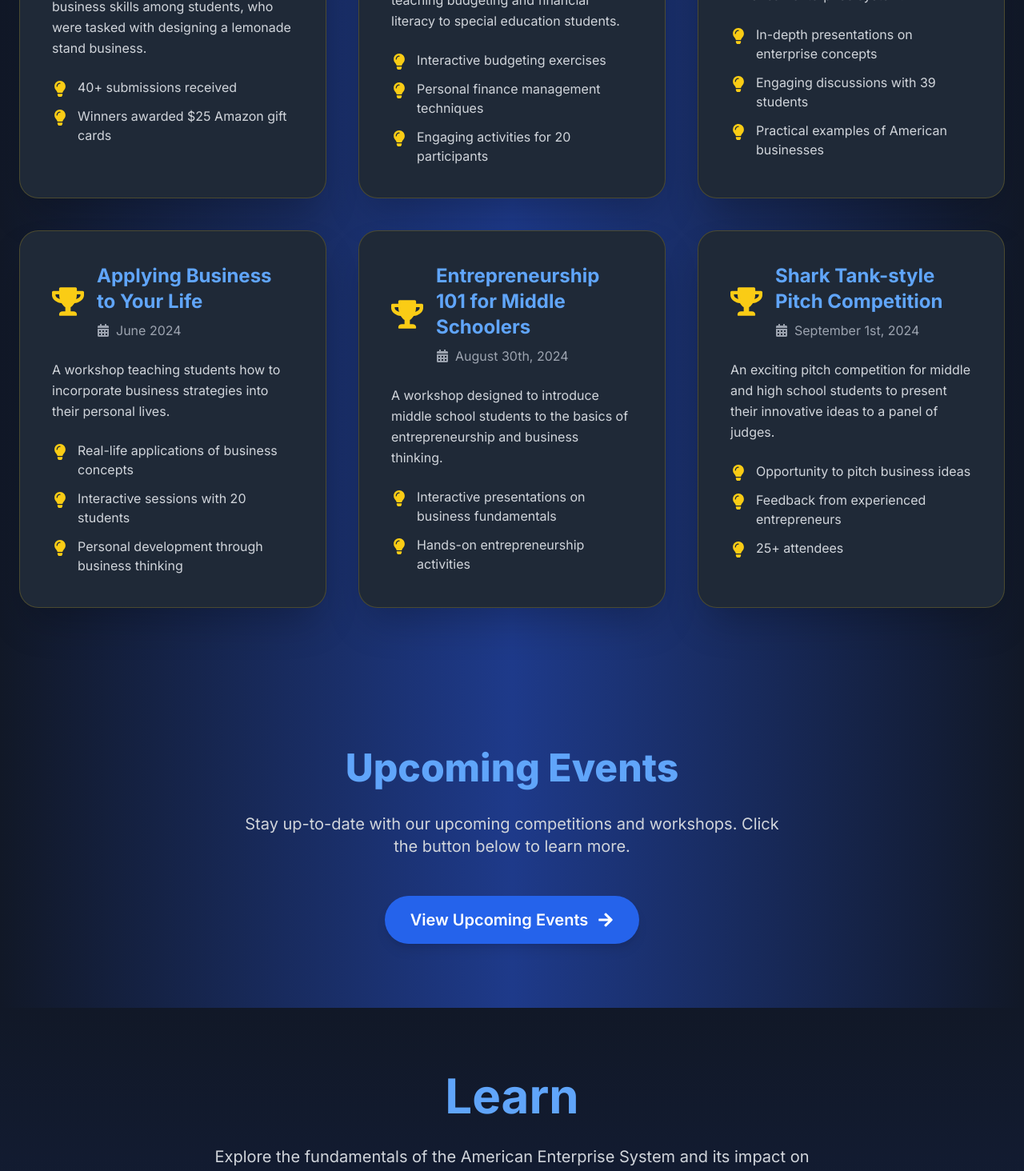
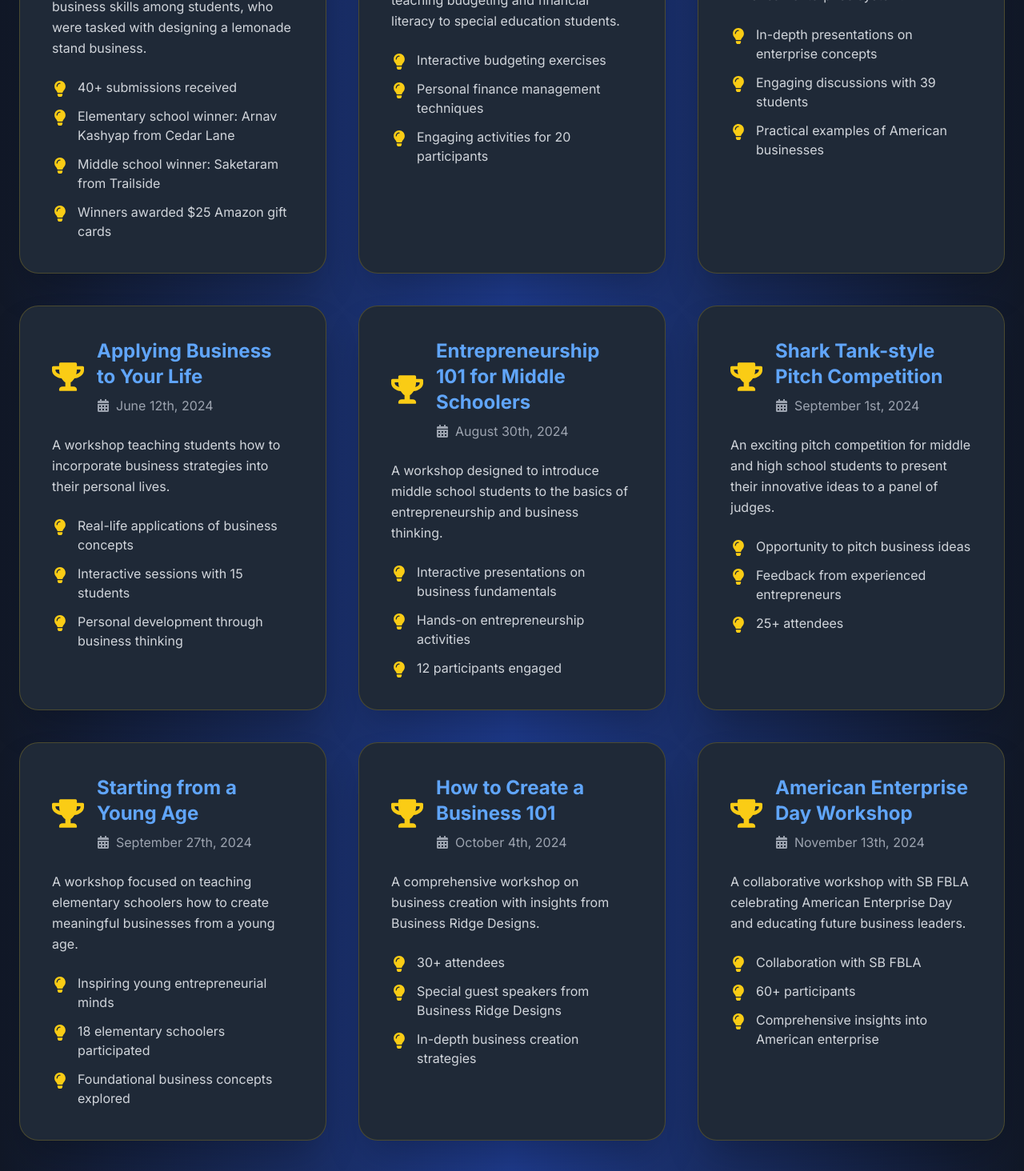
Before and after one commit to arao761/innovate-usa, a Next.js app: page / in a window 1280 px wide. Shown: the part 4160-5624 px from the top of the page at 80% size. Built offline with nearby package versions, Linux system fonts and the light colour scheme.

Commit message:
changed workshops section

```diff
--- a/components/Workshops.tsx
+++ b/components/Workshops.tsx
@@ -10,13 +10,15 @@ const CompetitionsSection: React.FC = () => {
             date: "Fall 2023",
             highlights: [
                 "40+ submissions received",
+                "Elementary school winner: Arnav Kashyap from Cedar Lane",
+                "Middle school winner: Saketaram from Trailside",
                 "Winners awarded $25 Amazon gift cards"
             ]
         },
         {
             title: "Budgeting and Finance Workshop with Special Education Students",
             description: "A tailored workshop focused on teaching budgeting and financial literacy to special education students.",
-            date: "March 2024",
+            date: "March 15th, 2024",
             highlights: [
                 "Interactive budgeting exercises",
                 "Personal finance management techniques",
@@ -26,7 +28,7 @@ const CompetitionsSection: React.FC = () => {
         {
             title: "Education About American Enterprise Basics",
             description: "An informative session educating students on the fundamentals of the American enterprise system.",
-            date: "April 2024",
+            date: "April 6th, 2024",
             highlights: [
                 "In-depth presentations on enterprise concepts",
                 "Engaging discussions with 39 students",
@@ -36,10 +38,10 @@ const CompetitionsSection: React.FC = () => {
         {
             title: "Applying Business to Your Life",
             description: "A workshop teaching students how to incorporate business strategies into their personal lives.",
-            date: "June 2024",
+            date: "June 12th, 2024",
             highlights: [
                 "Real-life applications of business concepts",
-                "Interactive sessions with 20 students",
+                "Interactive sessions with 15 students",
                 "Personal development through business thinking"
             ]
         },
@@ -49,7 +51,8 @@ const CompetitionsSection: React.FC = () => {
             date: "August 30th, 2024",
             highlights: [
                 "Interactive presentations on business fundamentals",
-                "Hands-on entrepreneurship activities"
+                "Hands-on entrepreneurship activities",
+                "12 participants engaged"
             ]
         },
         {
@@ -60,6 +63,36 @@ const CompetitionsSection: React.FC = () => {
                 "Opportunity to pitch business ideas",
                 "Feedback from experienced entrepreneurs",
                 "25+ attendees"
+            ]
+        },
+        {
+            title: "Starting from a Young Age",
+            description: "A workshop focused on teaching elementary schoolers how to create meaningful businesses from a young age.",
+            date: "September 27th, 2024",
+            highlights: [
+                "Inspiring young entrepreneurial minds",
+                "18 elementary schoolers participated",
+                "Foundational business concepts explored"
+            ]
+        },
+        {
+            title: "How to Create a Business 101",
+            description: "A comprehensive workshop on business creation with insights from Business Ridge Designs.",
+            date: "October 4th, 2024",
+            highlights: [
+                "30+ attendees",
+                "Special guest speakers from Business Ridge Designs",
+                "In-depth business creation strategies"
+            ]
+        },
+        {
+            title: "American Enterprise Day Workshop",
+            description: "A collaborative workshop with SB FBLA celebrating American Enterprise Day and educating future business leaders.",
+            date: "November 13th, 2024",
+            highlights: [
+                "Collaboration with SB FBLA",
+                "60+ participants",
+                "Comprehensive insights into American enterprise"
             ]
         }
     ];
```
